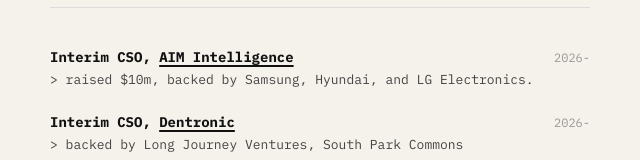
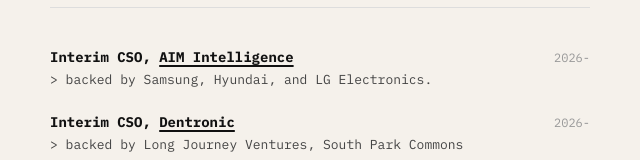
Before and after one commit to sereefwe-ctrl/Sukone, a plain HTML site: page index.html in a window 1280 px wide. Shown: the part 491-651 px from the top of the page, without its empty margins (320-960 px from the left). Drawn offline with Linux system fonts and the light colour scheme.

Commit message:
Drop the raise amount from the AIM Intelligence line
Co-Authored-By: Claude Opus 5.5 <noreply@anthropic.com>
Claude-Session: https://claude.ai/code/session_016bDUg6rvrhURcVmr94bfHC

```diff
--- a/index.html
+++ b/index.html
@@ -233,7 +233,7 @@
 
     <div class="role">
       <p class="role-title"><span>Interim CSO, <a href="https://www.aim-intelligence.com/" target="_blank" rel="noopener">AIM Intelligence</a></span><span class="date">2026-</span></p>
-      <p class="role-detail">&gt; raised $10m, backed by Samsung, Hyundai, and LG Electronics.</p>
+      <p class="role-detail">&gt; backed by Samsung, Hyundai, and LG Electronics.</p>
     </div>
 
     <div class="role">
```
